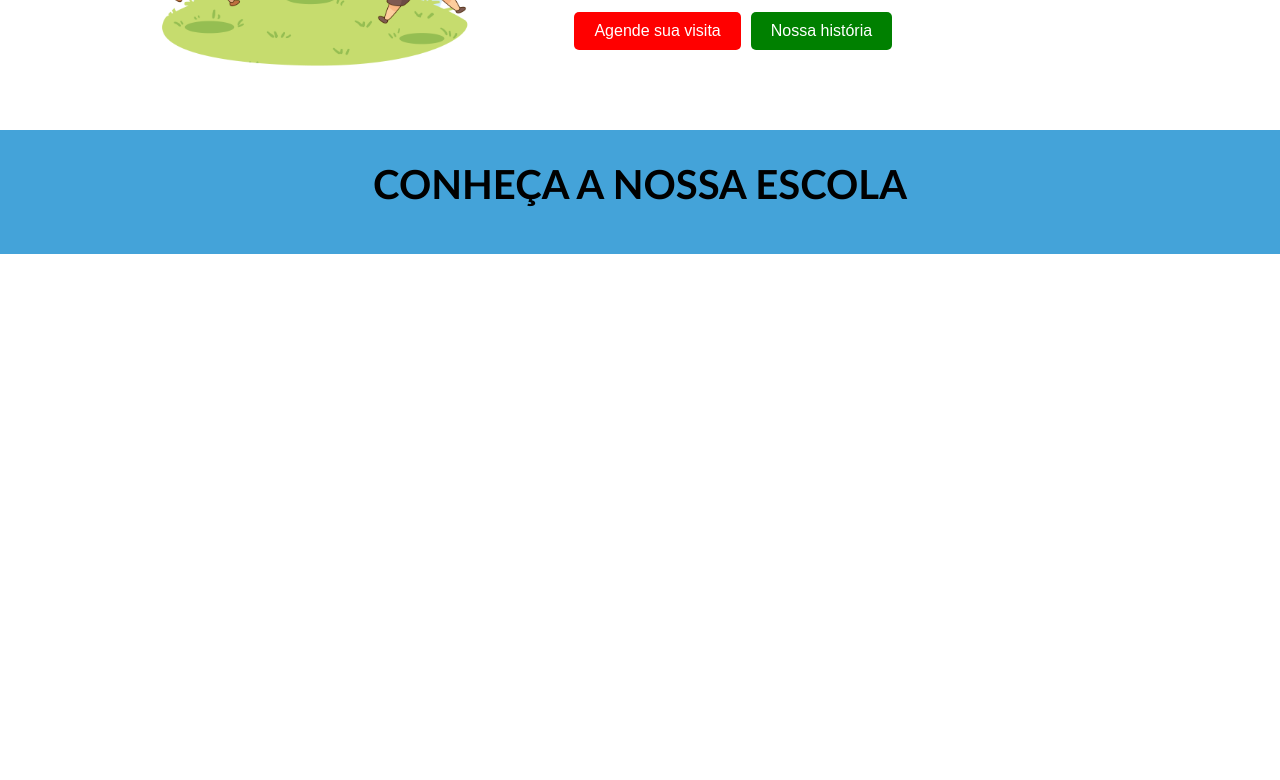
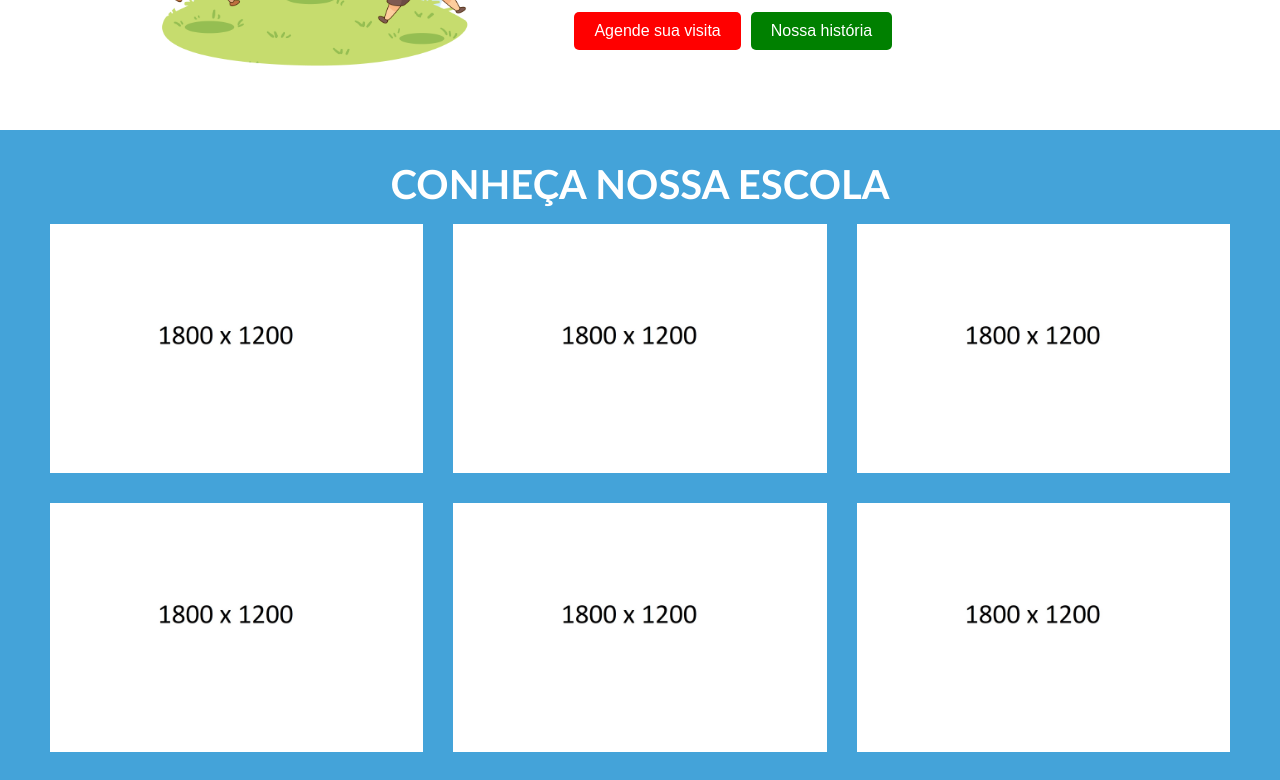
Before and after one commit to WillDevAC/CANOAS-DEMO, a Next.js app: page /home in a window 1280 px wide. Shown: the part 860-1640 px from the top of the page. Before the commit the page ends 1114 px from the top, so only its background shows below. Built offline with nearby package versions, Linux system fonts and the light colour scheme; a web font is replaced by a local one.

Commit message:
feature/imagegallery-2

```diff
--- a/src/components/ImageSection/index.tsx
+++ b/src/components/ImageSection/index.tsx
@@ -2,12 +2,24 @@ import React from 'react';
 
 import { Title } from '../../templates/home/styles';
 
-import { Container } from './styles';
+import { Container, ImgGallery, ImgGrid } from './styles';
 
 const ImageSection: React.FC = () => {
   return (
     <Container>
-      <Title color="primary">CONHEÇA A NOSSA ESCOLA</Title>
+      <Title color="white">CONHEÇA NOSSA ESCOLA</Title>
+      <ImgGallery>
+        <ImgGrid>
+          <img src="images/1200.jpg" alt="place kitten" />
+          <img src="images/1200.jpg" alt="place kitten" />
+          <img src="images/1200.jpg" alt="place kitten" />
+          <img src="images/1200.jpg" alt="place kitten" />
+          <img src="images/1200.jpg" alt="place kitten" />
+          <img src="images/1200.jpg" alt="place kitten" />
+          <img src="images/1200.jpg" alt="place kitten" />
+          <img src="images/1200.jpg" alt="place kitten" />
+        </ImgGrid>
+      </ImgGallery>
     </Container>
   );
 }
--- a/src/components/ImageSection/styles.ts
+++ b/src/components/ImageSection/styles.ts
@@ -1,9 +1,31 @@
 import styled from 'styled-components';
+
+export const ImgGallery = styled.div`
+  display: flex;
+  justify-content: center;
+  align-items: center;
+  height: 100%;
+`;
+
+export const ImgGrid = styled.div`
+  display: grid;
+  grid-template-columns: repeat(auto-fit, minmax(350px, 1fr));
+  gap: 30px;
+
+  & > img {
+    width: 100%;
+  }
+
+  @media screen and (max-width: 500px) {
+    grid-template-columns: repeat(auto-fit, minmax(280px, 1fr));
+  }
+`;
 
 export const Container = styled.div`
   display: flex;
   flex-direction: column;
-  text-align: center;
+  justify-content: center;
+  align-items: center;
   padding: 30px 50px;
   background-color: #44a3d9;
 `;
```
Also changed, not shown: public/images/1200.jpg (added).
